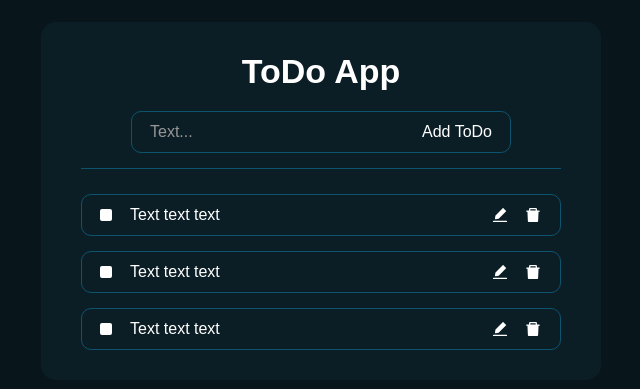
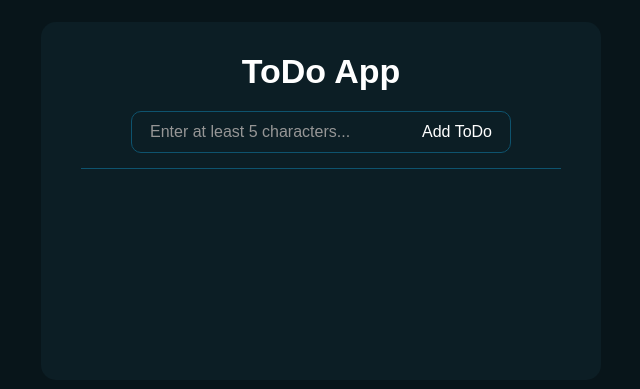
Before and after one commit to St1llSane/Todo-TS-Zustand, a React (Vite) app: page / in a window 1280 px wide. Shown: the part 179-568 px from the top of the page, without its empty margins (319-959 px from the left). Built offline with nearby package versions, Linux system fonts and the light colour scheme; a web font is replaced by a local one.

Commit message:
creating todos by createTodo function

```diff
--- a/src/App.tsx
+++ b/src/App.tsx
@@ -14,6 +14,9 @@ const App: FC = () => {
 		]
 	)
 
+	console.log(todos);
+
+
 	return (
 		<div className={styles.app}>
 			<div className={styles.wrapper}>
--- a/src/components/AddTodo.tsx
+++ b/src/components/AddTodo.tsx
@@ -1,13 +1,45 @@
-import { FC } from 'react'
+import { ChangeEvent, FormEvent, FC, useState, useRef } from 'react'
+import { useTodoStore } from '../data/stores/useTodoStore'
 import styles from '../styles/add-todo.module.scss'
 
 const AddTodo: FC = () => {
+	const [createTodo] = useTodoStore((state) => [state.createTodo])
+	const [inputValue, setInputValue] = useState('')
+	const [isValid, setIsValid] = useState(true)
+	const inputRef = useRef<HTMLInputElement | null>(null)
+
+	const changeHandler = (e: ChangeEvent<HTMLInputElement>) => {
+		setInputValue(e.target.value)
+
+		if (isValid === false && e.target.value.length >= 5) {
+			setIsValid(true)
+		}
+	}
+
+	const submitHandler = (e: FormEvent<HTMLFormElement>) => {
+		e.preventDefault()
+
+		if (inputRef.current && inputRef.current.value.length >= 5) {
+			createTodo(inputValue)
+			setIsValid(true)
+			setInputValue('')
+		} else {
+			setIsValid(false)
+		}
+	}
+
 	return (
 		<div className={styles.addTodo}>
 			<h1 className={styles.title}>ToDo App</h1>
-			<form className={styles.form}>
-				<input type="text" placeholder='Text...' />
-				<button>Add ToDo</button>
+			<form className={styles.form} onSubmit={submitHandler}>
+				<input
+					type='text'
+					placeholder='Enter at least 5 characters...'
+					value={inputValue}
+					ref={inputRef}
+					onChange={changeHandler}
+				/>
+				<button className={isValid ? '' : styles.invalid}>Add ToDo</button>
 			</form>
 		</div>
 	)
--- a/src/components/TodosList.tsx
+++ b/src/components/TodosList.tsx
@@ -1,15 +1,16 @@
 import { FC } from 'react'
 import styles from '../styles/todos-list.module.scss'
 import TodoItem from './TodoItem'
+import { useTodoStore } from '../data/stores/useTodoStore'
 
 const TodosList: FC = () => {
-	return (
-		<div className={styles.todoList}>
+	const [todos] = useTodoStore((state) => state.todos)
+
+	return <div className={styles.todoList}>
+		{/* {todos.map((todo) => {
 			<TodoItem />
-			<TodoItem />
-			<TodoItem />
-		</div>
-	)
+		})} */}
+	</div>
 }
 
 export default TodosList
--- a/src/styles/add-todo.module.scss
+++ b/src/styles/add-todo.module.scss
@@ -36,6 +36,14 @@
       height: 100%;
       transition: $transition;
 
+			&.invalid {
+				background-color: $c-red;
+
+				&:hover {
+					background-color: $c-red;
+				}
+			}
+
 			&:hover {
 				background-color: $c-accent;
 			}
--- a/src/styles/vars.scss
+++ b/src/styles/vars.scss
@@ -4,6 +4,7 @@ $c-accent: #0e536e;
 $c-accent-light: #13779e;
 $c-white: #fff;
 $c-grey: #969696;
+$c-red: #851c2a;
 
 $b-r-small: 2px;
 $b-r-medium: 10px;
```
